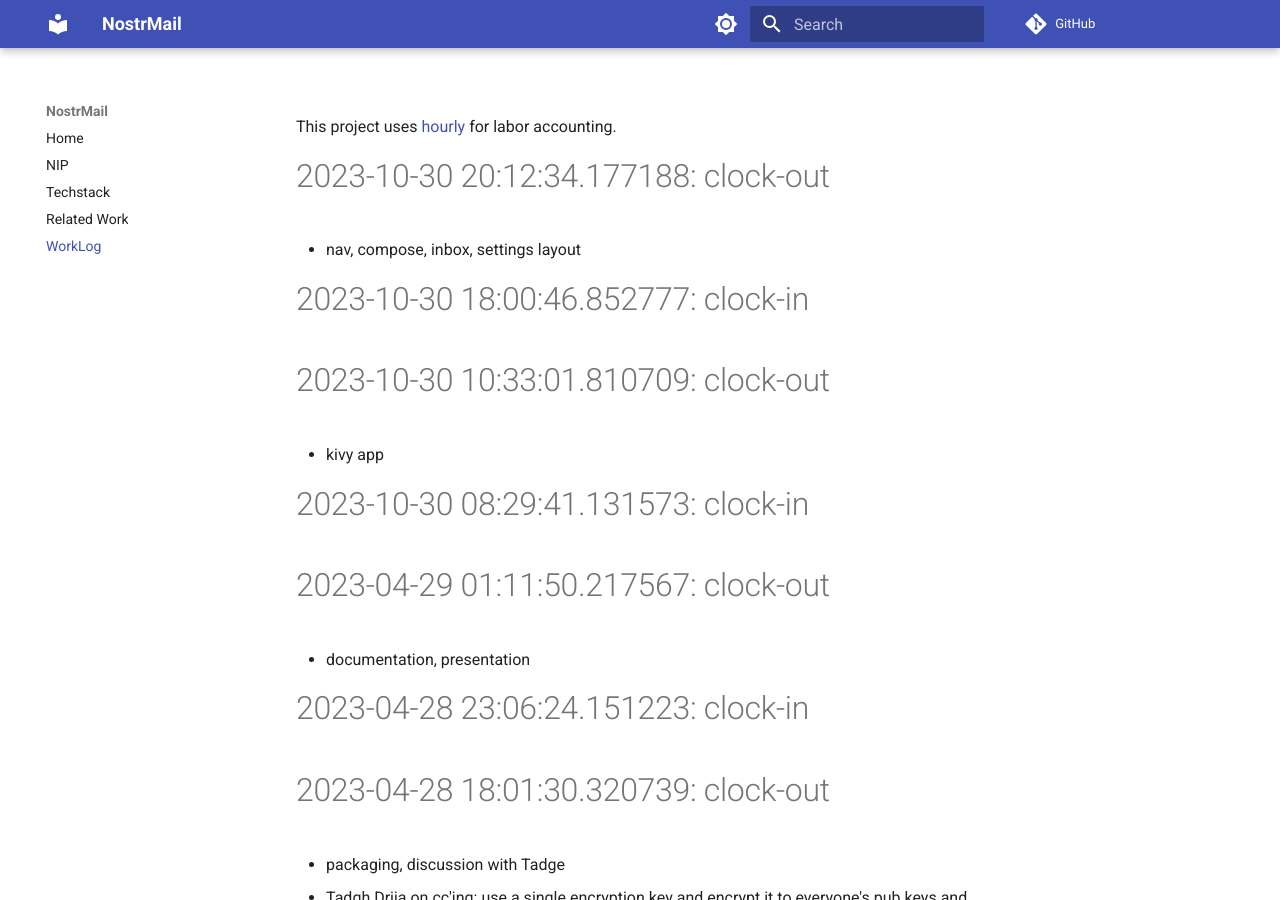
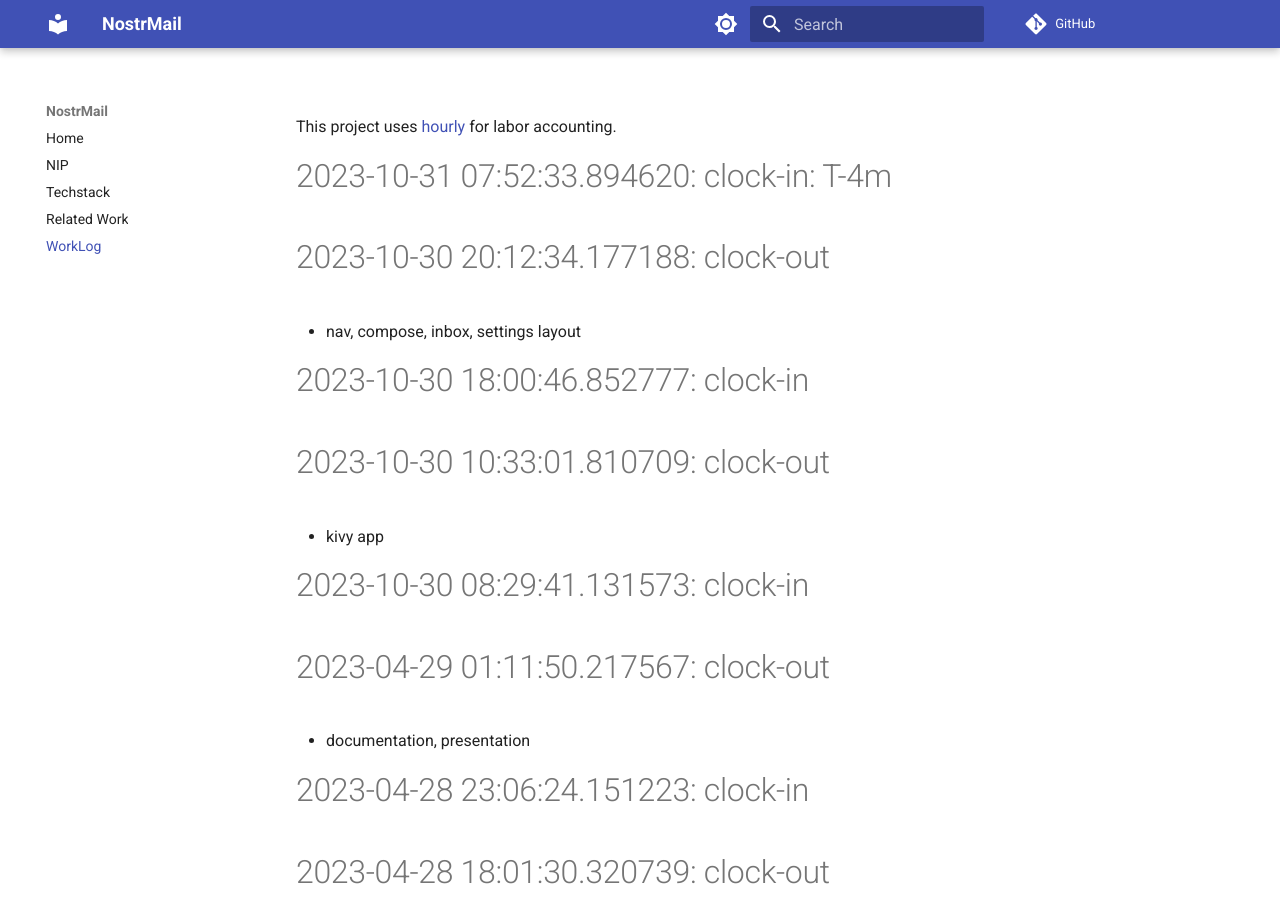
Before and after one commit to asherp/nostr-mail, an MkDocs documentation site: the page built from docs/WorkLog.md, in a window 1280 px wide and 900 px high. Built offline with MkDocs 1.6.1 and Material for MkDocs 9.7.7, drawn with Linux system fonts in a browser that asks for light colours; comment, search, counter and statistics services are not loaded.

Commit message:
clock-in: T-4m

```diff
--- a/WorkLog.md
+++ b/WorkLog.md
@@ -1,3 +1,6 @@
+
+# 2023-10-31 07:52:33.894620: clock-in: T-4m
+
 # 2023-10-30 20:12:34.177188: clock-out
 
 * nav, compose, inbox, settings layout
```
